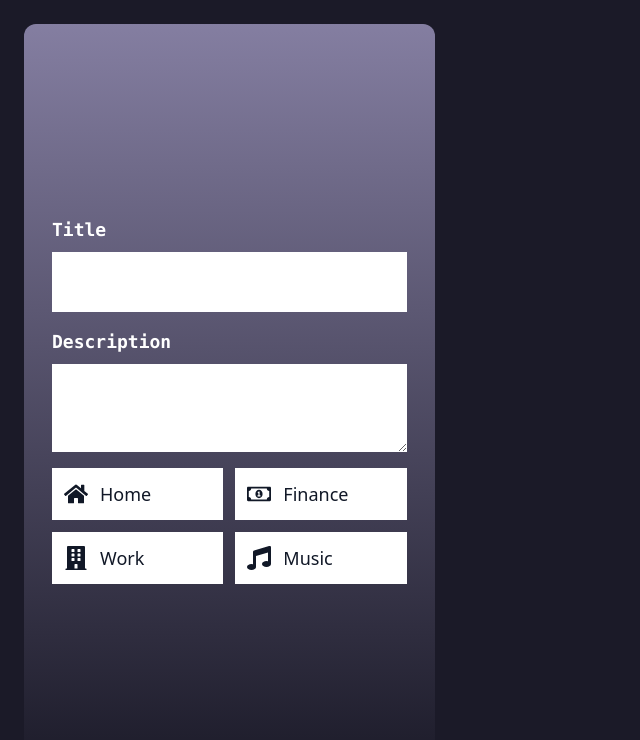
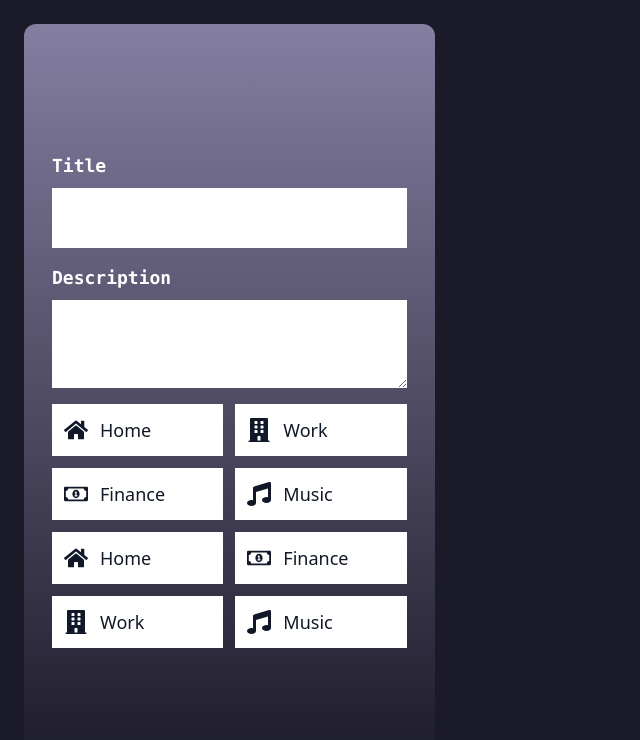
Before and after one commit to Khoby-790/firebase-todo, a React (Create React App) app: page / in a window 1280 px wide. Shown: the top 740 px of the page, without its empty margins (0-640 px from the left). Built offline with nearby package versions, Linux system fonts and the light colour scheme.

Commit message:
Modified src/CategoryItem.jsx,Modified src/TodoForm.jsx

```diff
--- a/src/CategoryItem.jsx
+++ b/src/CategoryItem.jsx
@@ -7,7 +7,9 @@ const CategoryItem = ({ text, onClick, active }) => {
       onClick={onClick ? () => onClick(text) : () => {}}
       className={`${
         active ? "bg-gray-900 text-white" : "bg-white text-gray-900"
-      } flex text-2xl items-center p-3 hover:shadow-lg  hover:text-white cursor-pointer hover:rounded-lg`}
+      } flex text-2xl items-center p-3 hover:shadow-lg  ${
+        active ? "hover:text-gray-900" : "hover:text-white"
+      } cursor-pointer hover:rounded-lg`}
     >
       {categoryIcons[text]}
       <span className="text-lg ml-3">{text}</span>
--- a/src/TodoForm.jsx
+++ b/src/TodoForm.jsx
@@ -1,7 +1,9 @@
-import React from "react";
+import React, { useState } from "react";
+import { categories } from "./categories";
 import CategoryItem from "./CategoryItem";
 
 const TodoForm = () => {
+  const [_categories, setCategories] = useState([]);
   return (
     <div className="w-1/3 bg-gradient-to-b from-bg-2  to-bg-fta-primary rounded-xl py-5 px-3">
       <form className="flex flex-col justify-center mx-4 flex-1 h-full">
@@ -21,6 +23,9 @@ const TodoForm = () => {
           </div>
 
           <div className="grid grid-cols-2 gap-3">
+            {categories.map((cat, id) => (
+              <CategoryItem key={id} text={cat.text} />
+            ))}
             <CategoryItem text="Home" />
             <CategoryItem text="Finance" />
             <CategoryItem text="Work" />
```
